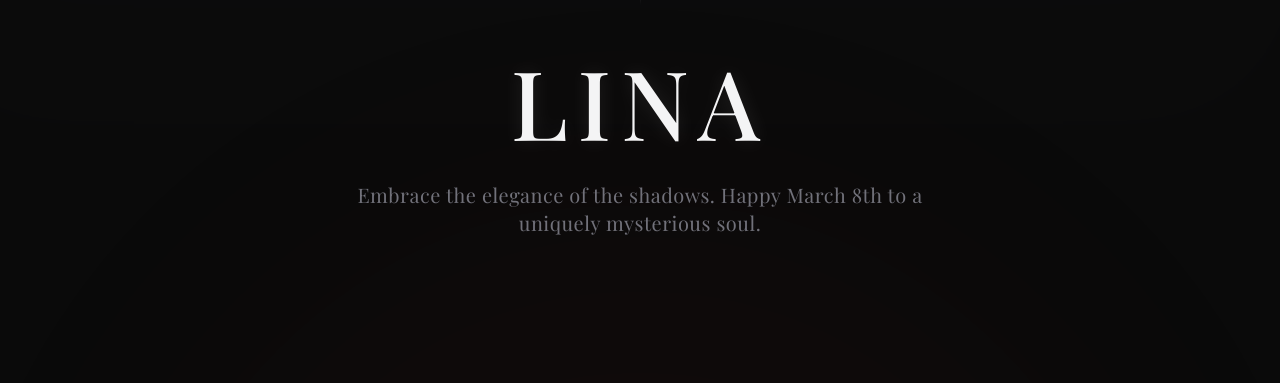
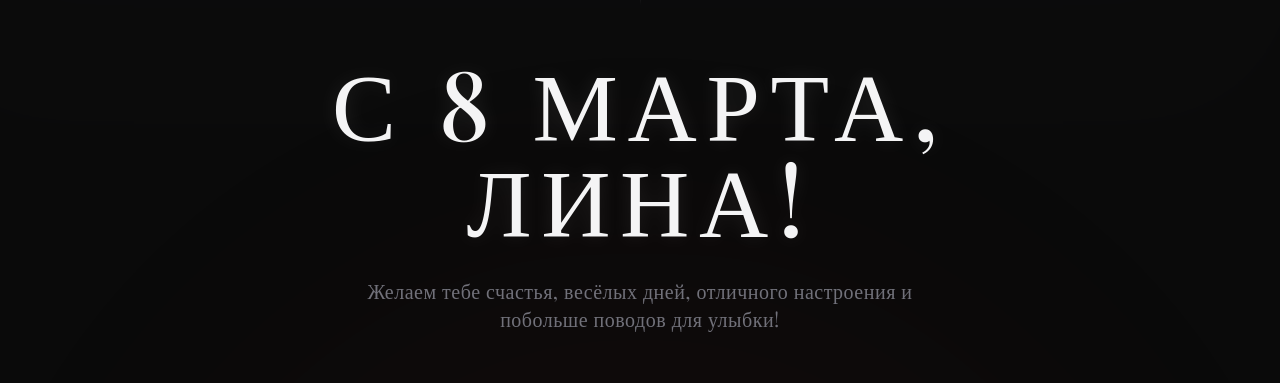
Before and after one commit to Hanchatwer123/8thmarch, a React (Vite) app: page /2kiats4rculy0wr in a window 1280 px wide. Shown: the part 275-658 px from the top of the page. Built offline with nearby package versions, Linux system fonts and the light colour scheme; a web font is replaced by a local one; what @radix-ui/themes would draw is missing.

Commit message:
Update Lina.tsx

```diff
--- a/src/pages/Lina.tsx
+++ b/src/pages/Lina.tsx
@@ -36,7 +36,7 @@ import React, { useState } from 'react';
               className="text-6xl md:text-8xl font-medium tracking-widest text-zinc-100 mb-8 uppercase"
               style={{ textShadow: '0 0 20px rgba(255,255,255,0.1)' }}
             >
-              Lina
+              С 8 марта, Лина!
             </motion.h1>
             <motion.p
               initial={{ opacity: 0 }}
@@ -44,7 +44,7 @@ import React, { useState } from 'react';
               transition={{ duration: 1, delay: 1 }}
               className="text-lg md:text-xl text-zinc-500 max-w-xl mx-auto tracking-wide"
             >
-              Embrace the elegance of the shadows. Happy March 8th to a uniquely mysterious soul.
+             Желаем тебе счастья, весёлых дней, отличного настроения и побольше поводов для улыбки!
             </motion.p>
           </section>
 
@@ -61,7 +61,7 @@ import React, { useState } from 'react';
                   className="group relative aspect-[3/4] overflow-hidden bg-zinc-900 border border-zinc-800"
                 >
                   <img
-                    src={`https://images.unsplash.com/photo-1509114397022-ed747cca3f65?q=80&w=800&auto=format&fit=crop`}
+                    src={`https://raw.githubusercontent.com/hanchatwer123/8thmarch/main/src/photo/lina.png`}
                     alt="Dark aesthetic"
                     className="w-full h-full object-cover opacity-50 grayscale group-hover:grayscale-0 group-hover:scale-105 transition-all duration-1000 ease-out"
                   />
@@ -109,7 +109,7 @@ import React, { useState } from 'react';
                   >
                     <h3 className="text-2xl text-red-800 mb-4 tracking-wider uppercase">Оставайся собой</h3>
                     <p className="text-zinc-400 text-sm leading-loose">
-                      Твоя загадочность и элегантность — это искусство. Пусть этот день принесет тебе темную эстетику радости и силы.
+                      Продолжай радовать своих близких своим присутствием и улыбкой. Оставайся такой же загадочной и уникальной, с 8 марта!
                     </p>
                   </motion.div>
                 )}
```
